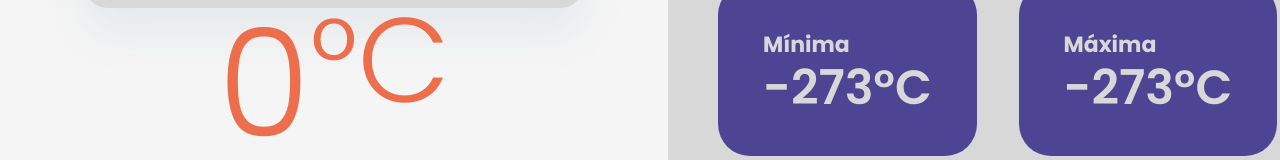
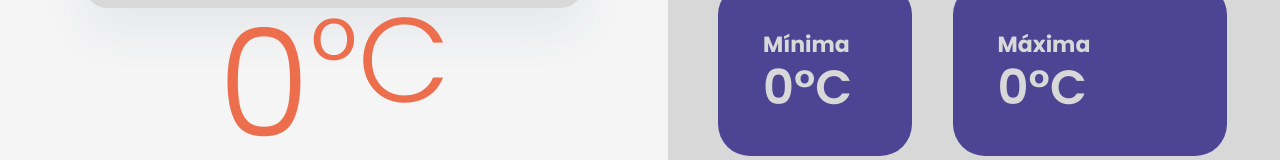
Before and after one commit to 422UR4H/EndTimesForecast, a React (Vite) app: page / in a window 1280 px wide. Shown: the part 263-423 px from the top of the page. Built offline with nearby package versions, Linux system fonts and the light colour scheme.

Commit message:
:bug: Fix: initial weather boxes

```diff
--- a/src/components/organisms/WeatherContent/index.tsx
+++ b/src/components/organisms/WeatherContent/index.tsx
@@ -4,7 +4,7 @@ import StyledWeatherContent from "./styled";
 import utils from "../../../utils/utils";
 
 type WeatherProps = {
-  weatherData: WeatherData;
+  weatherData: WeatherData | undefined;
   unit: string;
 };
 
@@ -14,17 +14,17 @@ export default function WeatherContent({ weatherData, unit }: WeatherProps) {
       <div>
         <WeatherBox
           title="Mínima"
-          value={utils.getConvertedTemperature(weatherData.min, unit)}
+          value={utils.getConvertedTemperature(Number(weatherData?.min), unit)}
         />
         <WeatherBox
           title="Máxima"
-          value={utils.getConvertedTemperature(weatherData.max, unit)}
+          value={utils.getConvertedTemperature(Number(weatherData?.max), unit)}
         />
-        <WeatherBox title="Umidade" value={weatherData.humidity + "%"} />
-        <WeatherBox title="Velocidade do vento" value={weatherData.windSpeed} />
+        <WeatherBox title="Umidade" value={(weatherData?.humidity || 0) + "%"} />
+        <WeatherBox title="Velocidade do vento" value={weatherData?.windSpeed || 0} />
       </div>
       <p>
-        {weatherData.min < 290.15
+        {(weatherData?.min || 0) < 290.15
           ? `Não esqueça de levar o casaquinho!`
           : `Não, você não deve levar um casaquinho!`}
       </p>
--- a/src/pages/HomePage.tsx
+++ b/src/pages/HomePage.tsx
@@ -48,12 +48,7 @@ export default function HomePage({ themeTitle, toggleTheme }: HomePageProps) {
   const [selected, setSelected] = useState<string>("today");
   const [inputCity, setInputCity] = useState<string>("");
   const [cityLatLng, setCityLatLng] = usePersistedState<CityLatLng | undefined>("lat_lng", undefined);
-  const [weatherData, setWeatherData] = useState<WeatherData>({
-    min: 0,
-    max: 0,
-    humidity: 0,
-    windSpeed: 0,
-  });
+  const [weatherData, setWeatherData] = useState<WeatherData | undefined>();
   const [unit, setUnit] = usePersistedState<string>(
     "temperatureUnit",
     "celsius"
```
